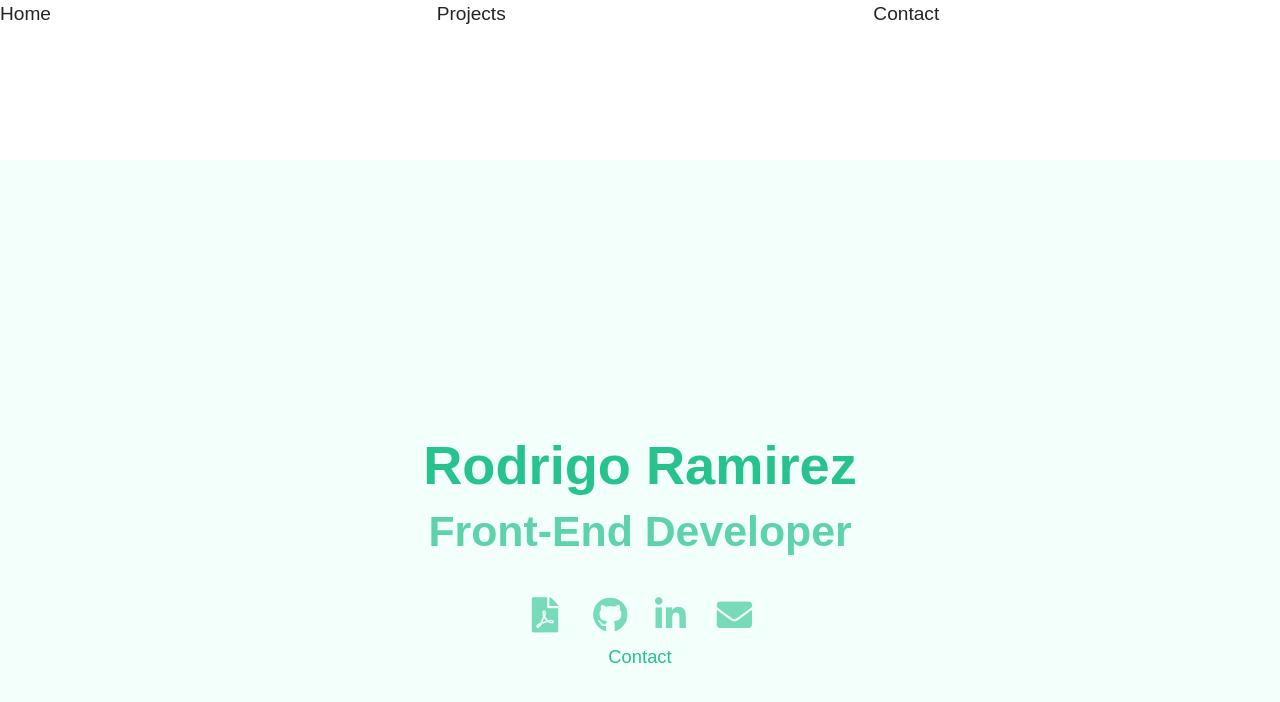
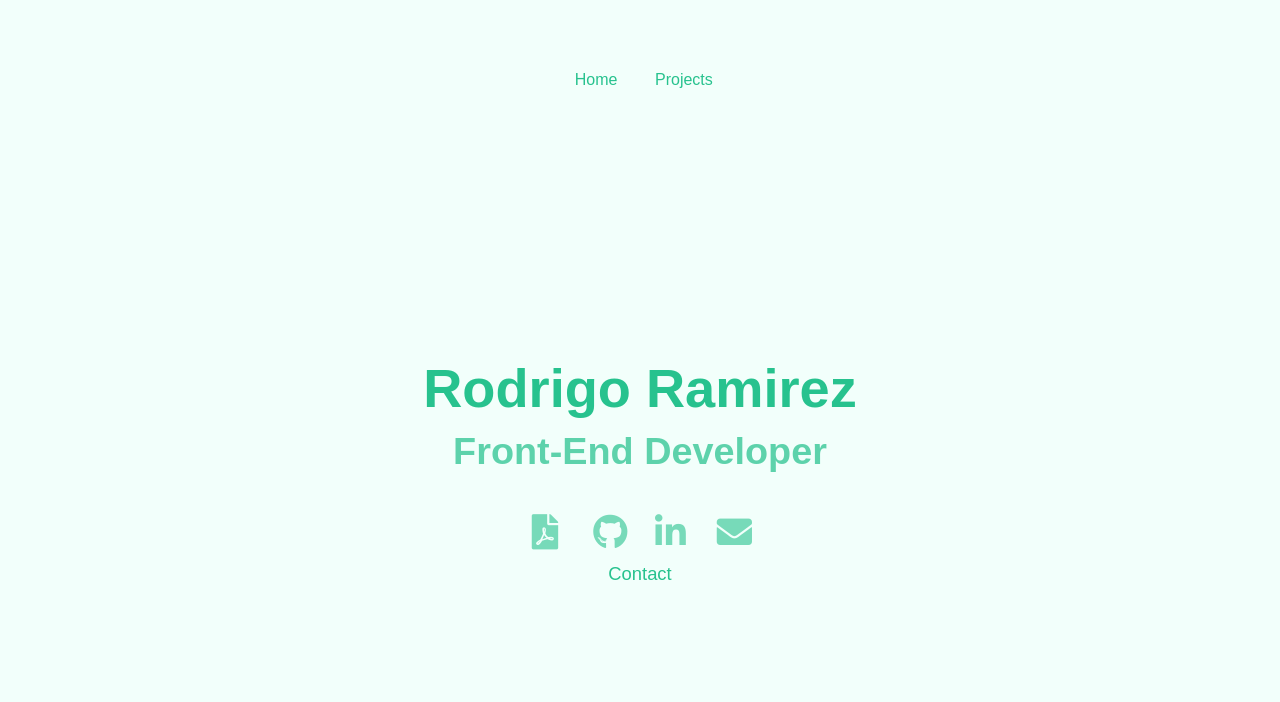
Before and after one commit to 8rb/Portfolio, a React (Create React App) app: page / in a window 1280 px wide. Shown: the top 702 px of the page. Built offline with nearby package versions, Linux system fonts and the light colour scheme.

Commit message:
✨ Created NavBar
Created Navbar.

```diff
--- a/src/components/contact/Contact.js
+++ b/src/components/contact/Contact.js
@@ -1,5 +1,5 @@
 import React, { Component } from 'react';
-import Pdf from '../../Documents/Rodrigo_Ramirez_Resume_2021.pdf';
+import Pdf from '../../documents/Rodrigo_Ramirez_Resume_2021.pdf';
 import Row from 'react-bootstrap/Row';
 import Col from 'react-bootstrap/Col';
 import {Spring} from 'react-spring/renderprops';
--- a/src/components/home/Styles.scss
+++ b/src/components/home/Styles.scss
@@ -1,9 +1,10 @@
 .home {
     background: #F2FFFB;
+    height: 100%;
 }
 
 .home-height {
-    height: 100vh;
+    height: 100%;
     min-width: 200px;
 }
 
@@ -17,4 +18,5 @@
     opacity: 0.73;
     color: #27c28e;
     font-weight: 700;
+    font-size:calc(25px + 1vw);
 }
--- a/src/components/navBar/NavBar.js
+++ b/src/components/navBar/NavBar.js
@@ -4,27 +4,26 @@ import Row from 'react-bootstrap/Row';
 import Col from 'react-bootstrap/Col';
 import {useSpring, animated} from 'react-spring';
 import './Styles.scss';
+import { Link } from 'react-router-dom';
 
 const NavBar = () => {
-    const props = useSpring({
-        opacity: 1,
-        from: {opacity: 0},
-        config: {duration: 1500}
-    })
-
     return(
         <div className="navBar">
-            <Row className="justify-content-center align-items-center">
-                <Col xs={4}>
-                    <p>Home</p>
-                </Col>
-                <Col xs={4}>
-                    <p>Projects</p>
-                </Col>
-                <Col xs={4}>
-                    <p>Contact</p>
-                </Col>
-            </Row>
+            <nav>
+                <div className="container-fluid">
+                    <Row className="justify-content-center align-items-center">
+                        <Col xs={6}>
+                            <Link className="nav-link" to="/">Home</Link>
+                        </Col>
+                        <Col xs={6}>
+                            <Link className="nav-link" to="/projects">Projects</Link>
+                        </Col>
+                        {/* <Col xs={4}>
+                            <Link to="/contact">Contact</Link>
+                        </Col> */}
+                    </Row>
+                </div>
+            </nav>
         </div>
     );
 
--- a/src/components/navBar/Styles.scss
+++ b/src/components/navBar/Styles.scss
@@ -1,3 +1,27 @@
+@import '../../assets/colors.scss';
+
 .navBar {
     height: 20vh;
+    background: #F2FFFB;
+    display: flex;
+    justify-content: center;
+    align-items: center;
+    font-size: 1rem;
+    /* position: sticky; */
+    top: 0;
+    z-index: 10;
 }
+
+.nav-link {
+    padding: 0;
+    color: $primary;
+
+    &:hover {
+        padding: 0;
+        color: $secondary;
+    }
+}
+
+p {
+    text-align: center;
+}
```
